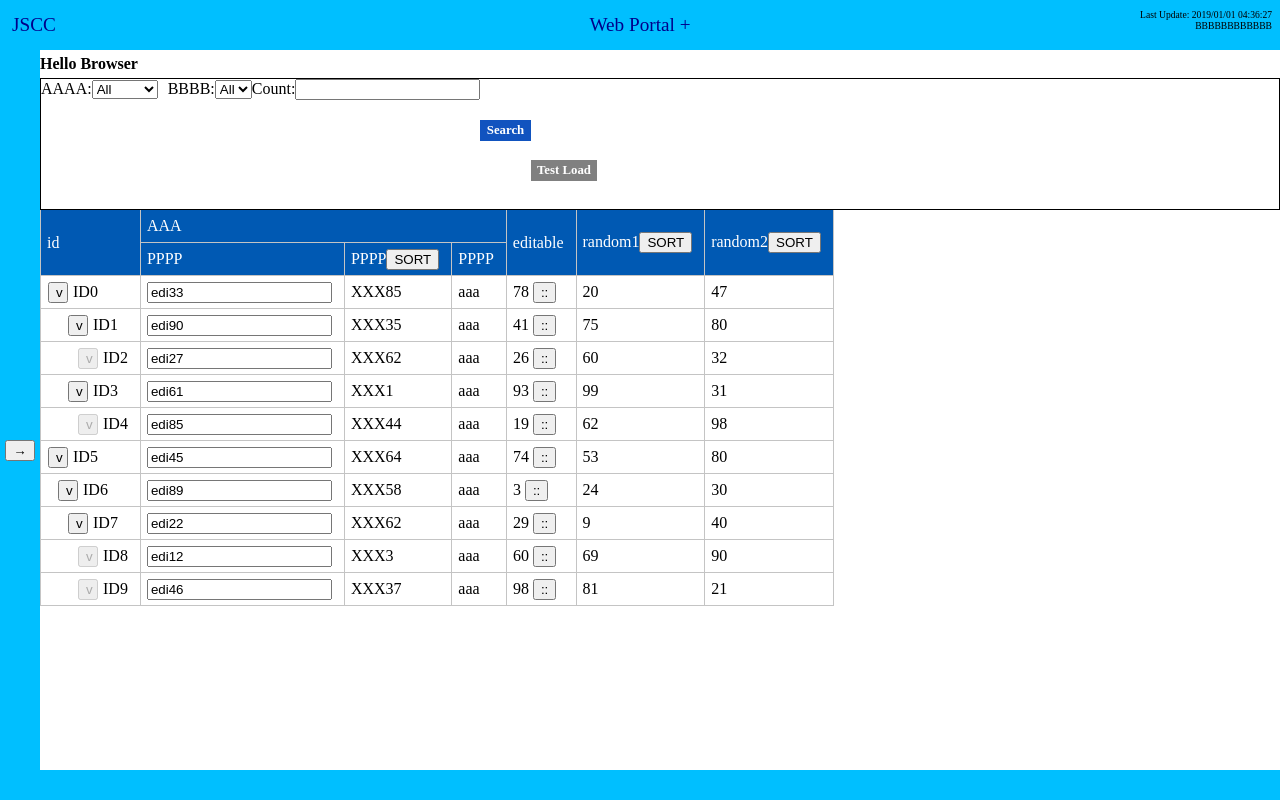
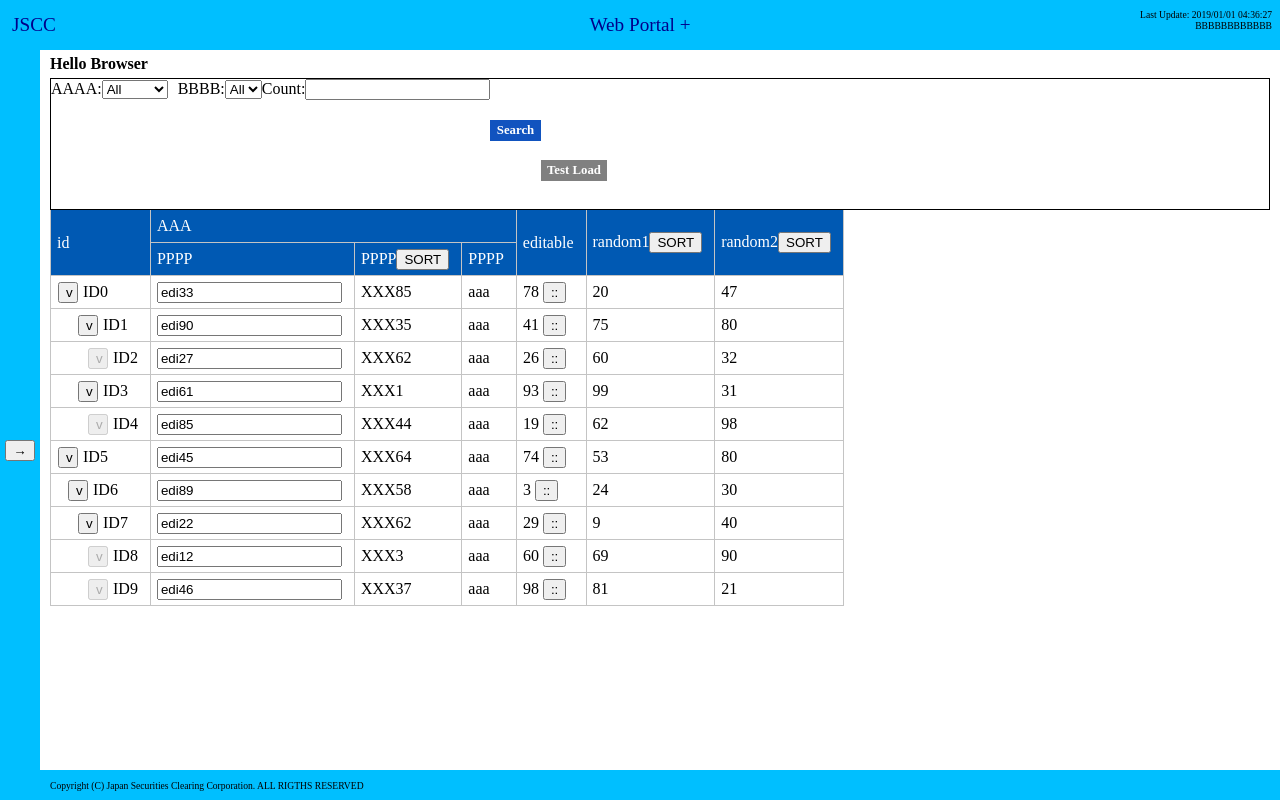
Before and after one commit to nn-ii/wppfff, a React (Create React App) app in the folder src/: page / in a window 1280 px wide. Built offline with nearby package versions, Linux system fonts and the light colour scheme; the HTML template or start-up script is replaced by a standard one.

Commit message:
base design : a little change

```diff
--- a/src/components/App.js
+++ b/src/components/App.js
@@ -230,16 +230,16 @@ class App extends PureComponent {
           }
           style={{
             top: headerHeight,
-            left: menuWidth,
-            width: `calc(100% - ${menuWidth})`,
+            left: `calc(${menuWidth} + 10px)`,
+            width: `calc(100% - ${menuWidth} - 20px)`,
             height: `calc(100% - ${headerHeight} - ${messageAreaHeight} - 10px)`
           }}
         >
           <Main fromRoot={this.state.toChildren} />
         </div>
-        {/* header */}
+
+        {/* footer */}
         <div
-          id="header"
           style={{
             width: "100%",
             height: "30px",
@@ -249,7 +249,21 @@ class App extends PureComponent {
             bottom: "0px",
             left: "0px"
           }}
-        />
+        >
+          <div
+            style={{
+              height: "100%",
+              position: "absolute",
+              left: "50px",
+              fontSize: "60%"
+            }}
+          >
+            <ToolTableCell
+              content={`Copyright (C) Japan Securities Clearing Corporation. ALL RIGTHS
+            RESERVED`}
+            />
+          </div>
+        </div>
       </div>
     );
   }
```
